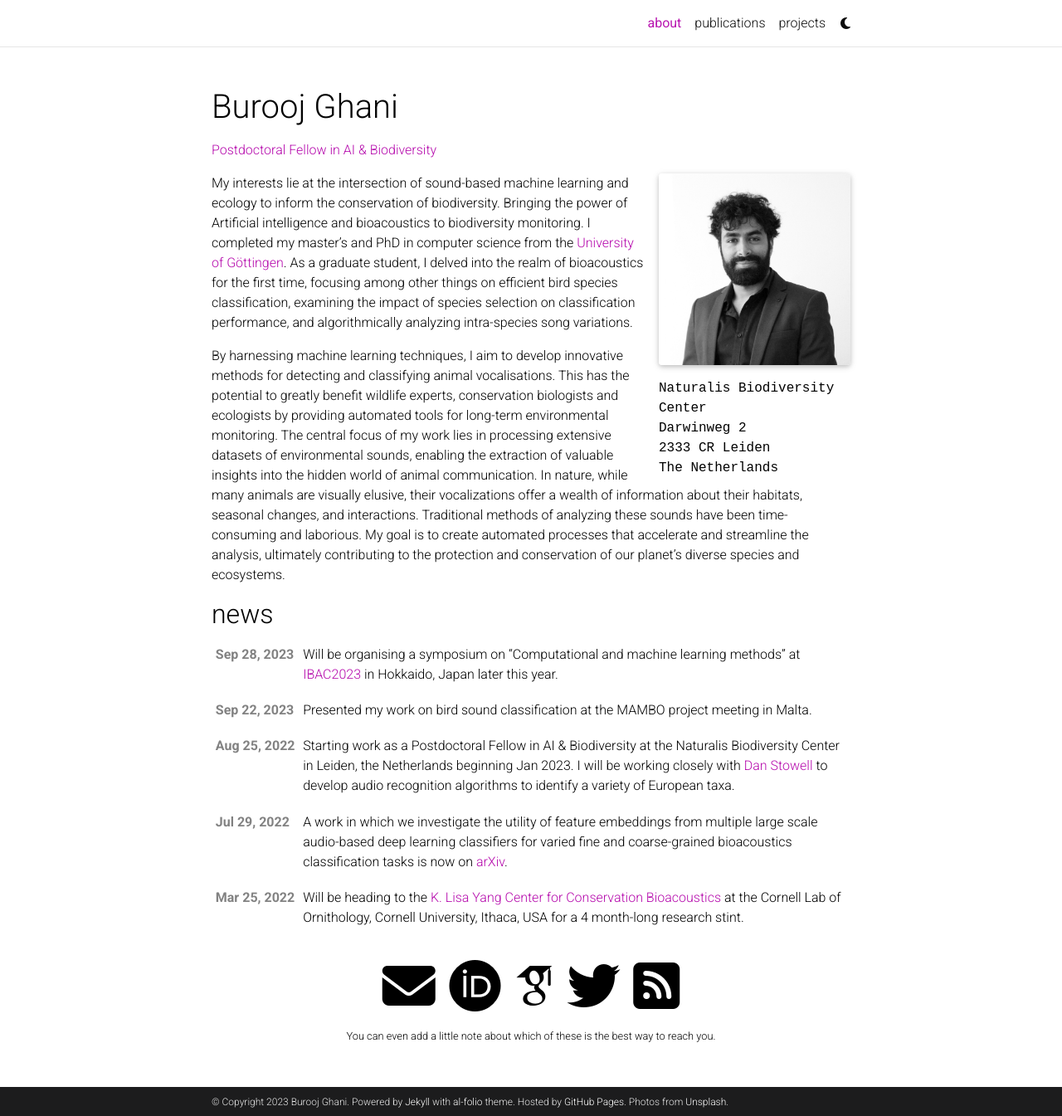
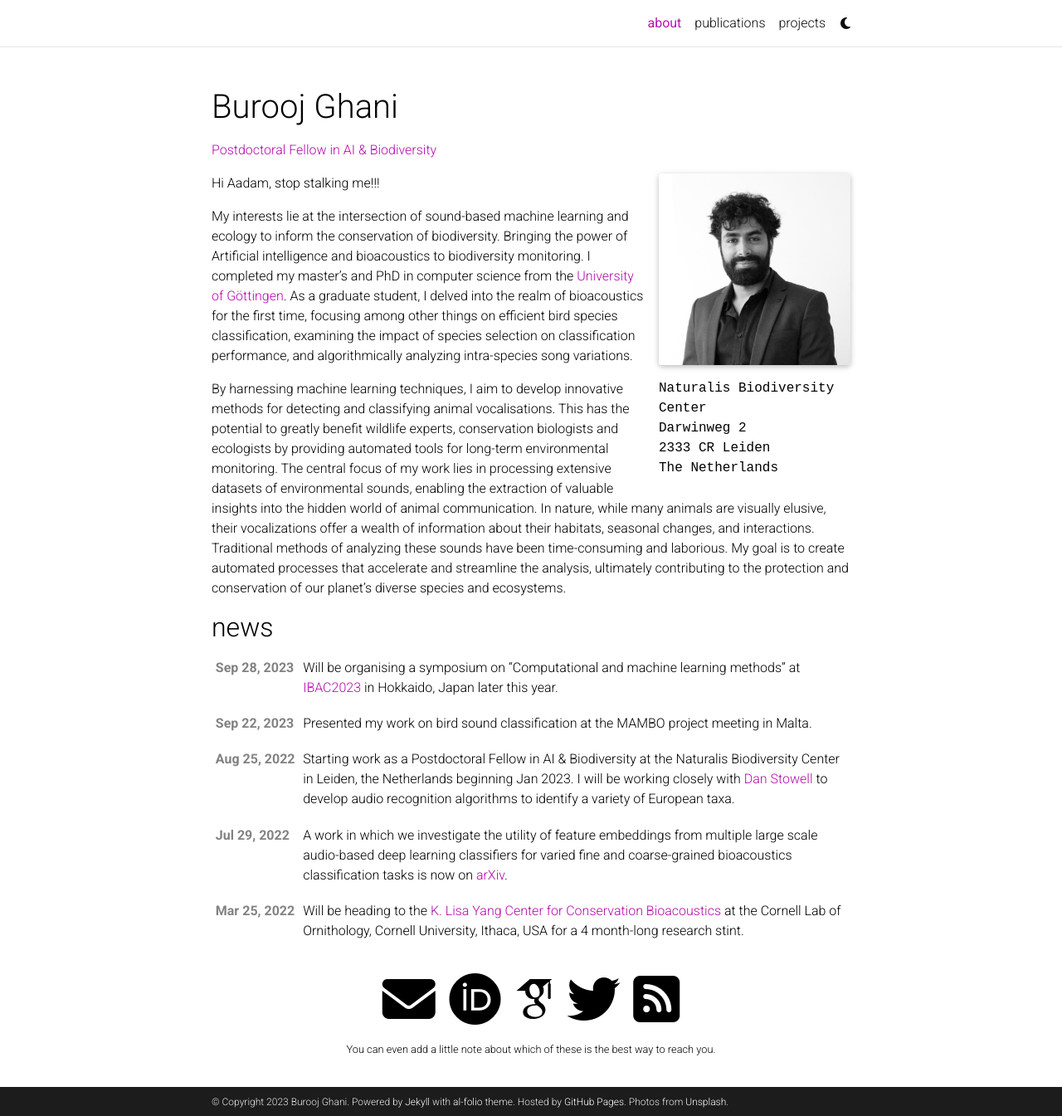
Before and after one commit to bghani/bghani.github.io, a Jekyll site: the page built from _pages/about.md, in a window 1280 px wide and 1345 px high. Shown: the whole window at 83% size. Built offline with Jekyll 4.4.1, drawn with Linux system fonts in a browser that asks for light colours; full-size pictures stand in for the smaller copies a plugin makes; some web fonts are replaced; comment, search, counter and statistics services are not loaded; a style sheet for code colours, icons or effects is not loaded.

```diff
--- a/_pages/about.md
+++ b/_pages/about.md
@@ -21,6 +21,8 @@
 social: true  # includes social icons at the bottom of the page
 ---
 
+Hi Aadam, stop stalking me!!!
+
 My interests lie at the intersection of sound-based machine learning and ecology to inform the conservation of biodiversity. Bringing the power of Artificial intelligence and bioacoustics to biodiversity monitoring. I completed my master’s and PhD in computer science from the [University of Göttingen](https://www.uni-goettingen.de/en/1.html). As a graduate student, I delved into the realm of bioacoustics for the first time, focusing among other things on efficient bird species classification, examining the impact of species selection on classification performance, and algorithmically analyzing intra-species song variations.
 
 By harnessing machine learning techniques, I aim to develop innovative methods for detecting and classifying animal vocalisations. This has the potential to greatly benefit wildlife experts, conservation biologists and ecologists by providing automated tools for long-term environmental monitoring. The central focus of my work lies in processing extensive datasets of environmental sounds, enabling the extraction of valuable insights into the hidden world of animal communication. In nature, while many animals are visually elusive, their vocalizations offer a wealth of information about their habitats, seasonal changes, and interactions. Traditional methods of analyzing these sounds have been time-consuming and laborious. My goal is to create automated processes that accelerate and streamline the analysis, ultimately contributing to the protection and conservation of our planet's diverse species and ecosystems.
```
